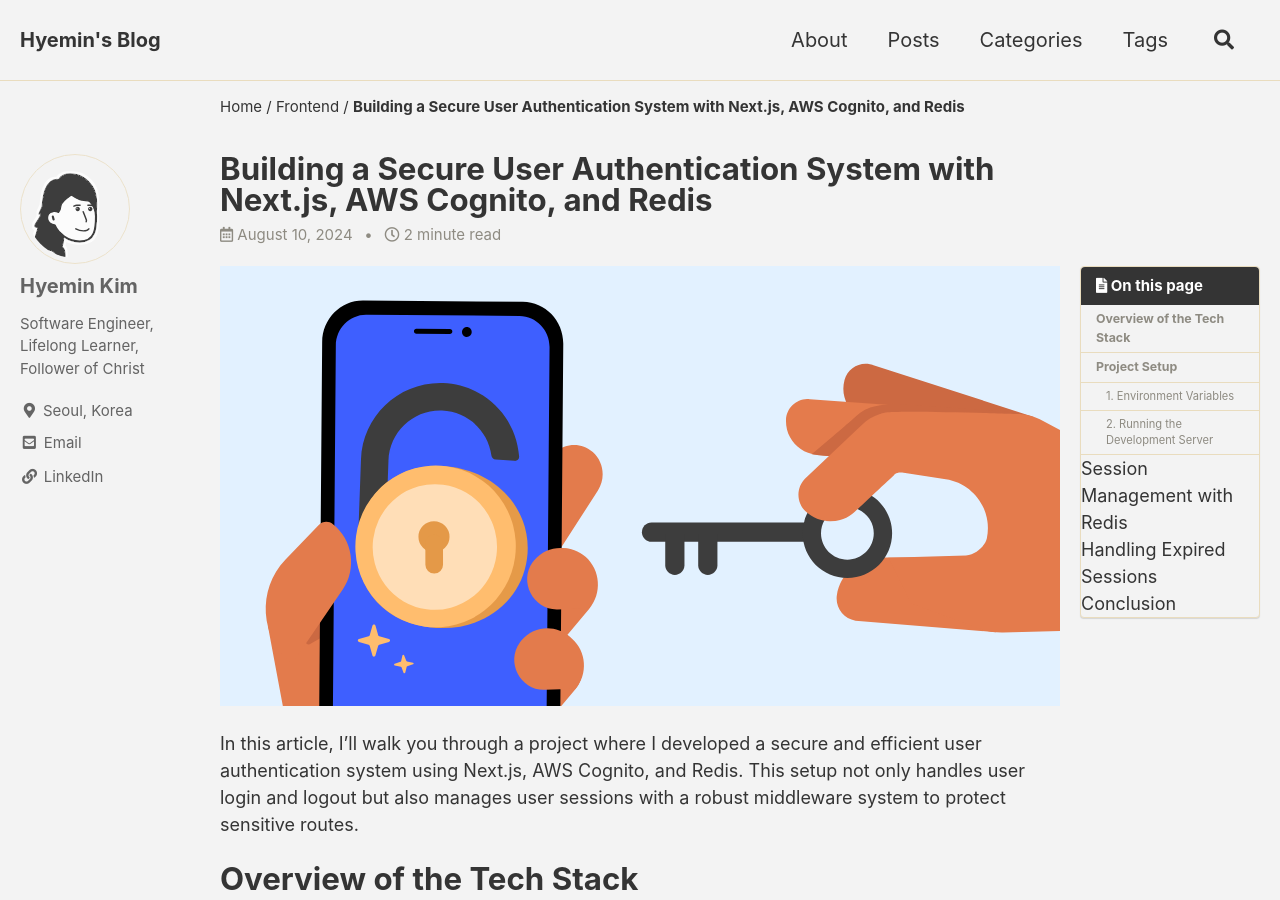
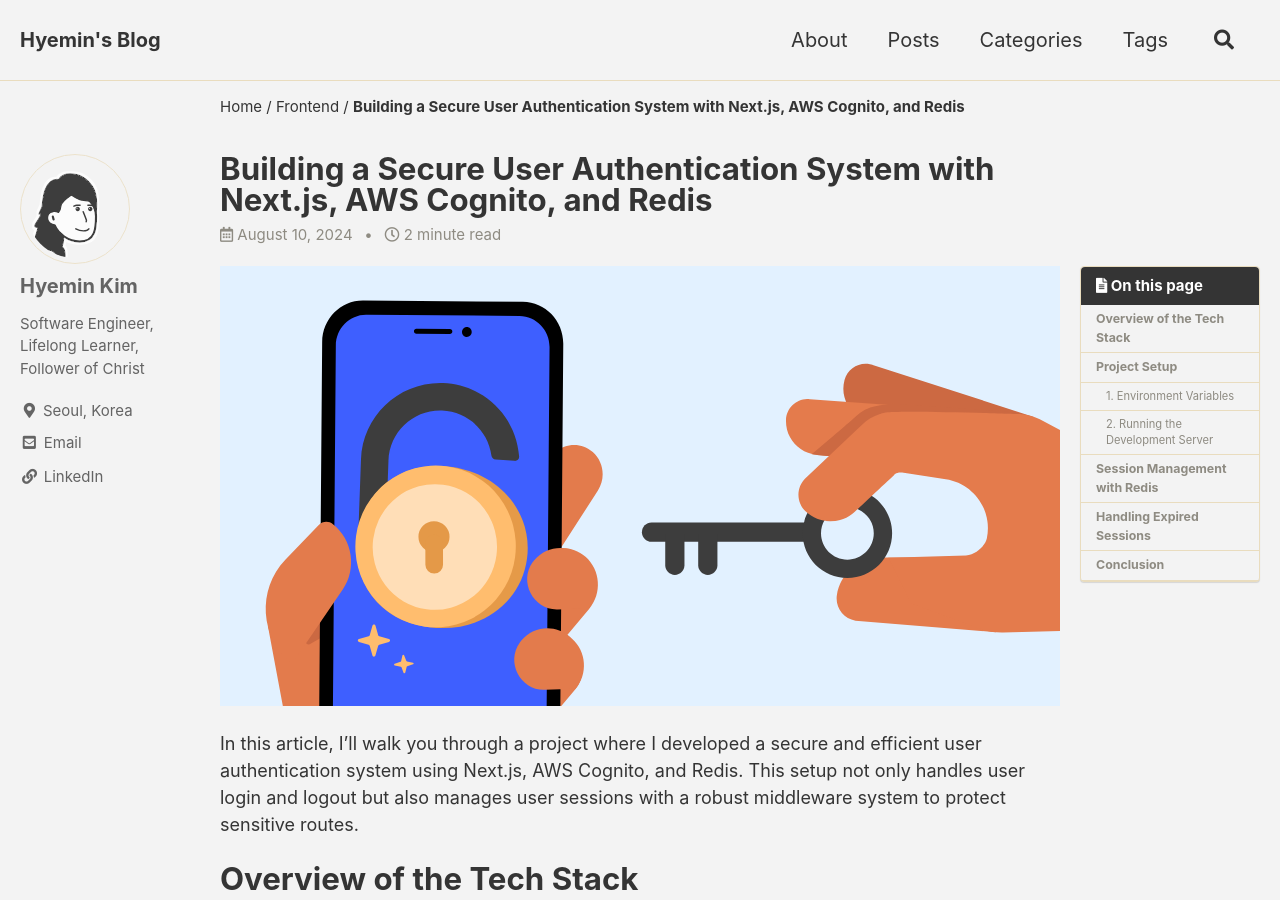
Before and after one commit to hkim-dev/hkim-dev.github.io, a Jekyll site: the page built from _posts/2024-08-10-Building a Secure User Authentication System with Next.js, AWS Cognito, and Redis.md, in a window 1280 px wide and 900 px high. Built offline with Jekyll 4.4.1, drawn with Linux system fonts in a browser that asks for light colours; cached includes are drawn as plain includes; comment, search, counter and statistics services are not loaded.

Commit message:
fix for toc issue

````diff
--- a/_posts/2024-08-10-Building a Secure User Authentication System with Next.js, AWS Cognito, and Redis.md
+++ b/_posts/2024-08-10-Building a Secure User Authentication System with Next.js, AWS Cognito, and Redis.md
@@ -24,7 +24,7 @@ In this article, I’ll walk you through a project where I developed a secure an
 # Project Setup
 The project is structured as a Next.js application, bootstrapped with create-next-app. Below are the steps to get started:
 
-### 1. Environment Variables
+## 1. Environment Variables
 You’ll need to set up a .env.local file at the root of your project directory:
 
 ```
@@ -39,7 +39,7 @@ REDIS_PORT=<< value >>
 
 Replace the placeholders with actual values from your AWS Cognito setup and Redis instance.
 
-### 2. Running the Development Server
+## 2. Running the Development Server
 Once the environment variables are in place, start the development server with:
 
 ```bash
````
